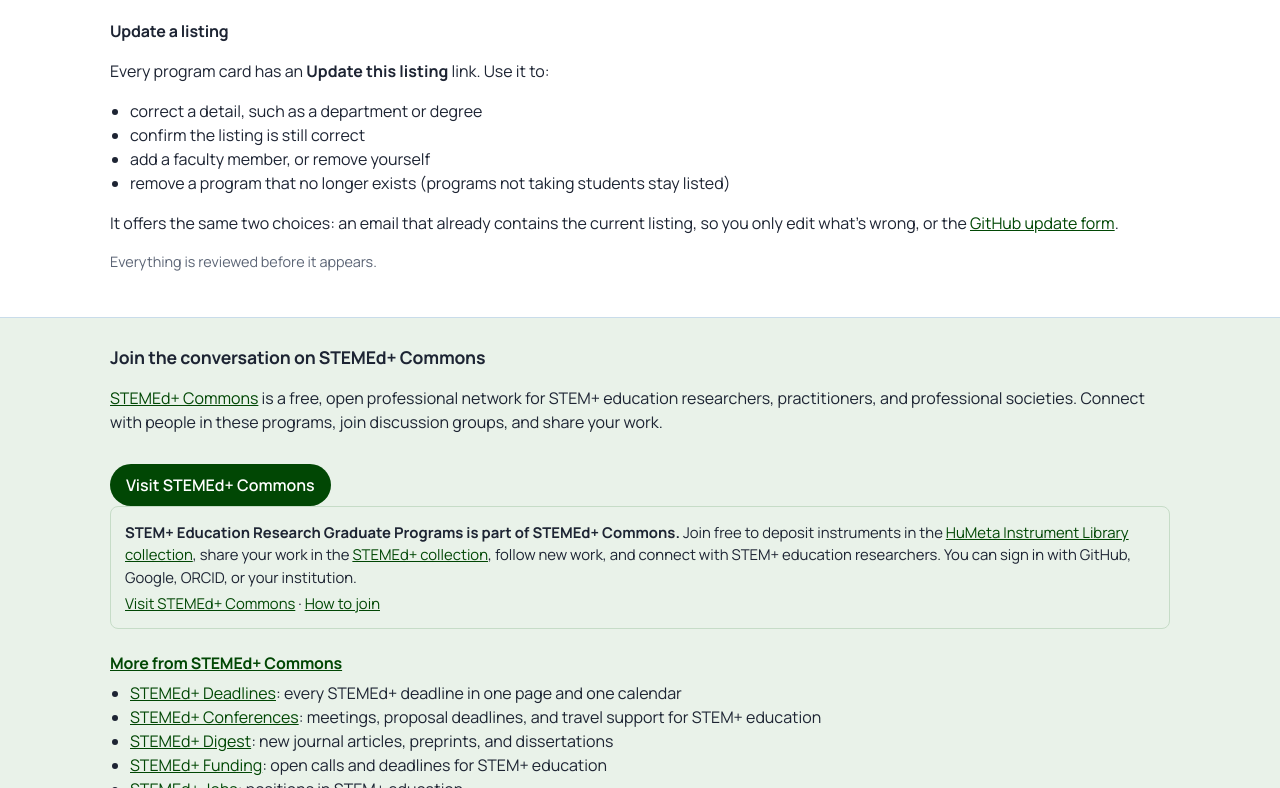
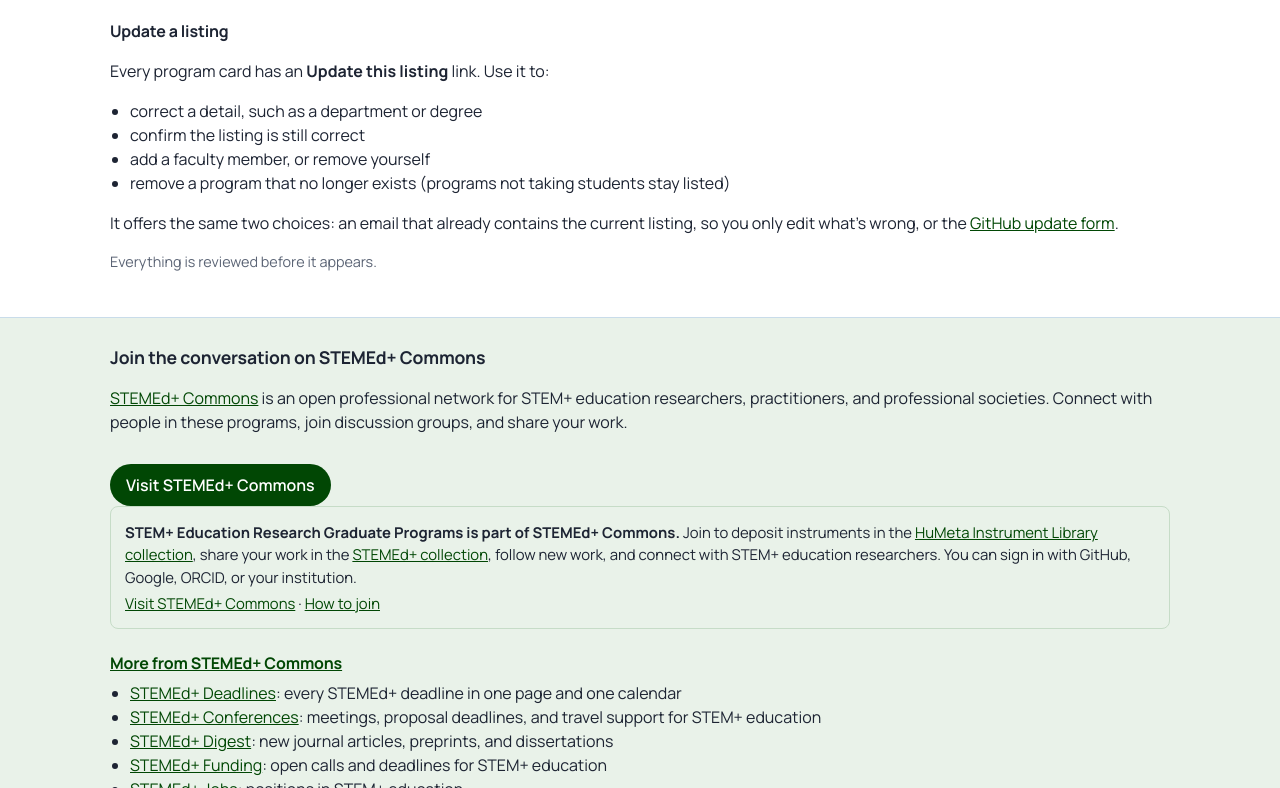
Before and after one commit to JLib271/stem-ed-research-programs, a plain HTML site: page site/index.html in a window 1280 px wide. Shown: the part 1463-2251 px from the top of the page. Drawn offline with Linux system fonts and the light colour scheme; no server answers.

Commit message:
Wording: say less about "free" so it does not read as a sales pitch
Co-Authored-By: Claude Opus 5.5 <noreply@anthropic.com>
Claude-Session: https://claude.ai/code/session_01Xxm9siXygVpFM5Q4XvGHYh

```diff
--- a/site/index.html
+++ b/site/index.html
@@ -92,7 +92,7 @@
     <a class="btn" href="#add">Suggest a program</a>
   </div>
 </header>
-<div class="wrap"><div class="join join-top" role="note"><p><strong>STEM+ Education Research Graduate Programs is part of STEMEd+ Commons.</strong> Join free to deposit instruments in the <a href="https://works.hcommons.org/collections/humetainstrumentlibrary/" target="_blank" rel="noopener noreferrer">HuMeta Instrument Library collection<span class="vh"> (opens in a new tab)</span></a>, share your work in the <a href="https://works.hcommons.org/collections/stemedplus/" target="_blank" rel="noopener noreferrer">STEMEd+ collection<span class="vh"> (opens in a new tab)</span></a>, follow new work, and connect with STEM+ education researchers. You can sign in with GitHub, Google, ORCID, or your institution.</p><p><a href="https://stemedplus.hcommons.org/" target="_blank" rel="noopener noreferrer">Visit STEMEd+ Commons<span class="vh"> (opens in a new tab)</span></a> · <a href="https://support.hcommons.org/profiles/login-and-registration/" target="_blank" rel="noopener noreferrer">How to join<span class="vh"> (opens in a new tab)</span></a></p></div></div>
+<div class="wrap"><div class="join join-top" role="note"><p><strong>STEM+ Education Research Graduate Programs is part of STEMEd+ Commons.</strong> Join to deposit instruments in the <a href="https://works.hcommons.org/collections/humetainstrumentlibrary/" target="_blank" rel="noopener noreferrer">HuMeta Instrument Library collection<span class="vh"> (opens in a new tab)</span></a>, share your work in the <a href="https://works.hcommons.org/collections/stemedplus/" target="_blank" rel="noopener noreferrer">STEMEd+ collection<span class="vh"> (opens in a new tab)</span></a>, follow new work, and connect with STEM+ education researchers. You can sign in with GitHub, Google, ORCID, or your institution.</p><p><a href="https://stemedplus.hcommons.org/" target="_blank" rel="noopener noreferrer">Visit STEMEd+ Commons<span class="vh"> (opens in a new tab)</span></a> · <a href="https://support.hcommons.org/profiles/login-and-registration/" target="_blank" rel="noopener noreferrer">How to join<span class="vh"> (opens in a new tab)</span></a></p></div></div>
 <main class="wrap">
   <div class="controls" role="search">
     <div class="search">
@@ -147,9 +147,9 @@
 <section class="more commons" aria-labelledby="commons-h">
   <div class="wrap">
     <h2 id="commons-h">Join the conversation on STEMEd+ Commons</h2>
-    <p><a href="https://stemedplus.hcommons.org/">STEMEd+ Commons</a> is a free, open professional network for STEM+ education researchers, practitioners, and professional societies. Connect with people in these programs, join discussion groups, and share your work.</p>
+    <p><a href="https://stemedplus.hcommons.org/">STEMEd+ Commons</a> is an open professional network for STEM+ education researchers, practitioners, and professional societies. Connect with people in these programs, join discussion groups, and share your work.</p>
     <a class="btn" href="https://stemedplus.hcommons.org/">Visit STEMEd+ Commons</a>
-    <div class="join join-bottom" role="note"><p><strong>STEM+ Education Research Graduate Programs is part of STEMEd+ Commons.</strong> Join free to deposit instruments in the <a href="https://works.hcommons.org/collections/humetainstrumentlibrary/" target="_blank" rel="noopener noreferrer">HuMeta Instrument Library collection<span class="vh"> (opens in a new tab)</span></a>, share your work in the <a href="https://works.hcommons.org/collections/stemedplus/" target="_blank" rel="noopener noreferrer">STEMEd+ collection<span class="vh"> (opens in a new tab)</span></a>, follow new work, and connect with STEM+ education researchers. You can sign in with GitHub, Google, ORCID, or your institution.</p><p><a href="https://stemedplus.hcommons.org/" target="_blank" rel="noopener noreferrer">Visit STEMEd+ Commons<span class="vh"> (opens in a new tab)</span></a> · <a href="https://support.hcommons.org/profiles/login-and-registration/" target="_blank" rel="noopener noreferrer">How to join<span class="vh"> (opens in a new tab)</span></a></p></div>
+    <div class="join join-bottom" role="note"><p><strong>STEM+ Education Research Graduate Programs is part of STEMEd+ Commons.</strong> Join to deposit instruments in the <a href="https://works.hcommons.org/collections/humetainstrumentlibrary/" target="_blank" rel="noopener noreferrer">HuMeta Instrument Library collection<span class="vh"> (opens in a new tab)</span></a>, share your work in the <a href="https://works.hcommons.org/collections/stemedplus/" target="_blank" rel="noopener noreferrer">STEMEd+ collection<span class="vh"> (opens in a new tab)</span></a>, follow new work, and connect with STEM+ education researchers. You can sign in with GitHub, Google, ORCID, or your institution.</p><p><a href="https://stemedplus.hcommons.org/" target="_blank" rel="noopener noreferrer">Visit STEMEd+ Commons<span class="vh"> (opens in a new tab)</span></a> · <a href="https://support.hcommons.org/profiles/login-and-registration/" target="_blank" rel="noopener noreferrer">How to join<span class="vh"> (opens in a new tab)</span></a></p></div>
     <h3><a href="https://stemedplus.hcommons.org/">More from STEMEd+ Commons</a></h3>
     <ul>
       <li><a href="https://jlib271.github.io/stemed-deadlines/">STEMEd+ Deadlines</a>: every STEMEd+ deadline in one page and one calendar</li>
```
Also changed, not shown: 1 other file.
